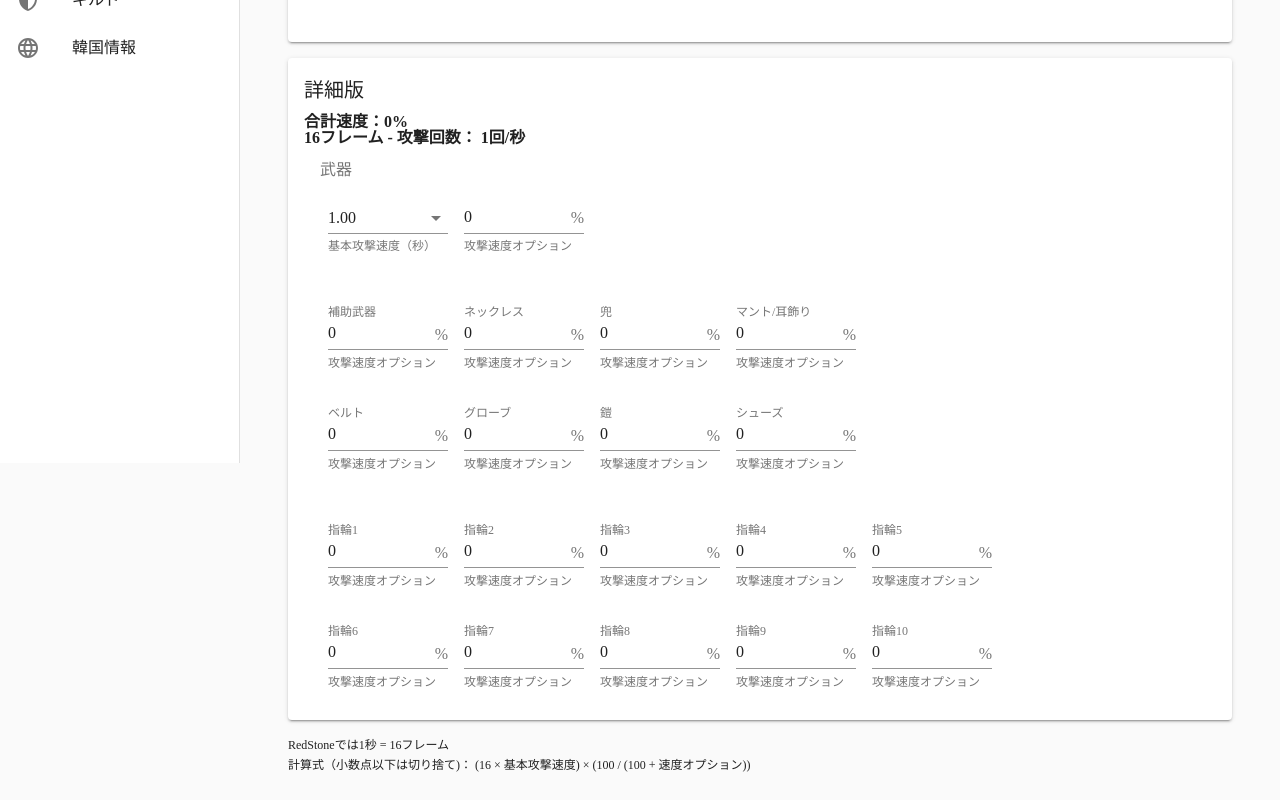
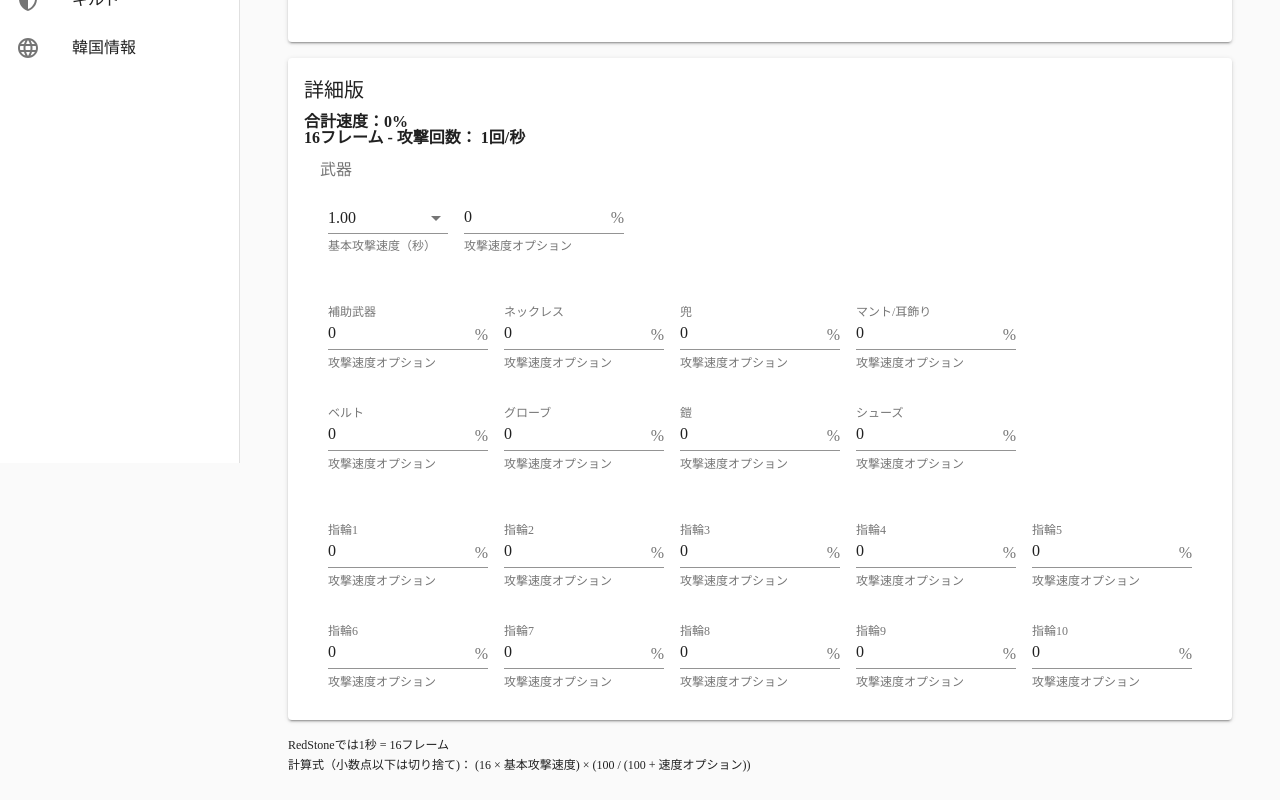
Before and after one commit to paveg/-redstone, a Next.js app: page /calculator in a window 1280 px wide. Shown: the part 337-1137 px from the top of the page. Built offline with nearby package versions, Linux system fonts and the light colour scheme.

Commit message:
✨ fix width

```diff
--- a/src/components/calculators/AttackSpeed.tsx
+++ b/src/components/calculators/AttackSpeed.tsx
@@ -117,7 +117,7 @@ const AttackSpeed: React.FC = () => {
               </FormControl>
               <FormControl className={classes.formControl}>
                 <TextField
-                  style={{ width: 120 }}
+                  style={{ width: 160 }}
                   error={speedOptionError}
                   helperText={
                     speedOptionError ? '速度オプション値が過大です' : '攻撃速度オプション'
@@ -146,7 +146,7 @@ const AttackSpeed: React.FC = () => {
           <FormGroup row>
             <FormControl className={classes.formControl}>
               <TextField
-                style={{ width: 120 }}
+                style={{ width: 160 }}
                 size="small"
                 label="補助武器"
                 error={speedOptionError}
@@ -170,7 +170,7 @@ const AttackSpeed: React.FC = () => {
             </FormControl>
             <FormControl className={classes.formControl}>
               <TextField
-                style={{ width: 120 }}
+                style={{ width: 160 }}
                 size="small"
                 label="ネックレス"
                 error={speedOptionError}
@@ -194,7 +194,7 @@ const AttackSpeed: React.FC = () => {
             </FormControl>
             <FormControl className={classes.formControl}>
               <TextField
-                style={{ width: 120 }}
+                style={{ width: 160 }}
                 size="small"
                 label="兜"
                 error={speedOptionError}
@@ -218,7 +218,7 @@ const AttackSpeed: React.FC = () => {
             </FormControl>
             <FormControl className={classes.formControl}>
               <TextField
-                style={{ width: 120 }}
+                style={{ width: 160 }}
                 size="small"
                 label="マント/耳飾り"
                 error={speedOptionError}
@@ -246,7 +246,7 @@ const AttackSpeed: React.FC = () => {
           <FormGroup row>
             <FormControl className={classes.formControl}>
               <TextField
-                style={{ width: 120 }}
+                style={{ width: 160 }}
                 size="small"
                 label="ベルト"
                 error={speedOptionError}
@@ -270,7 +270,7 @@ const AttackSpeed: React.FC = () => {
             </FormControl>
             <FormControl className={classes.formControl}>
               <TextField
-                style={{ width: 120 }}
+                style={{ width: 160 }}
                 size="small"
                 label="グローブ"
                 error={speedOptionError}
@@ -294,7 +294,7 @@ const AttackSpeed: React.FC = () => {
             </FormControl>
             <FormControl className={classes.formControl}>
               <TextField
-                style={{ width: 120 }}
+                style={{ width: 160 }}
                 size="small"
                 label="鎧"
                 error={speedOptionError}
@@ -318,7 +318,7 @@ const AttackSpeed: React.FC = () => {
             </FormControl>
             <FormControl className={classes.formControl}>
               <TextField
-                style={{ width: 120 }}
+                style={{ width: 160 }}
                 size="small"
                 label="シューズ"
                 error={speedOptionError}
@@ -346,7 +346,7 @@ const AttackSpeed: React.FC = () => {
           <FormGroup row>
             <FormControl className={classes.formControl}>
               <TextField
-                style={{ width: 120 }}
+                style={{ width: 160 }}
                 size="small"
                 label="指輪1"
                 error={speedOptionError}
@@ -370,7 +370,7 @@ const AttackSpeed: React.FC = () => {
             </FormControl>
             <FormControl className={classes.formControl}>
               <TextField
-                style={{ width: 120 }}
+                style={{ width: 160 }}
                 size="small"
                 label="指輪2"
                 error={speedOptionError}
@@ -394,7 +394,7 @@ const AttackSpeed: React.FC = () => {
             </FormControl>
             <FormControl className={classes.formControl}>
               <TextField
-                style={{ width: 120 }}
+                style={{ width: 160 }}
                 size="small"
                 label="指輪3"
                 error={speedOptionError}
@@ -418,7 +418,7 @@ const AttackSpeed: React.FC = () => {
             </FormControl>
             <FormControl className={classes.formControl}>
               <TextField
-                style={{ width: 120 }}
+                style={{ width: 160 }}
                 size="small"
                 label="指輪4"
                 error={speedOptionError}
@@ -442,7 +442,7 @@ const AttackSpeed: React.FC = () => {
             </FormControl>
             <FormControl className={classes.formControl}>
               <TextField
-                style={{ width: 120 }}
+                style={{ width: 160 }}
                 size="small"
                 label="指輪5"
                 error={speedOptionError}
@@ -468,7 +468,7 @@ const AttackSpeed: React.FC = () => {
           <FormGroup row>
             <FormControl className={classes.formControl}>
               <TextField
-                style={{ width: 120 }}
+                style={{ width: 160 }}
                 size="small"
                 label="指輪6"
                 error={speedOptionError}
@@ -492,7 +492,7 @@ const AttackSpeed: React.FC = () => {
             </FormControl>
             <FormControl className={classes.formControl}>
               <TextField
-                style={{ width: 120 }}
+                style={{ width: 160 }}
                 size="small"
                 label="指輪7"
                 error={speedOptionError}
@@ -516,7 +516,7 @@ const AttackSpeed: React.FC = () => {
             </FormControl>
             <FormControl className={classes.formControl}>
               <TextField
-                style={{ width: 120 }}
+                style={{ width: 160 }}
                 size="small"
                 label="指輪8"
                 error={speedOptionError}
@@ -540,7 +540,7 @@ const AttackSpeed: React.FC = () => {
             </FormControl>
             <FormControl className={classes.formControl}>
               <TextField
-                style={{ width: 120 }}
+                style={{ width: 160 }}
                 margin="dense"
                 size="small"
                 label="指輪9"
@@ -565,7 +565,7 @@ const AttackSpeed: React.FC = () => {
             </FormControl>
             <FormControl className={classes.formControl}>
               <TextField
-                style={{ width: 120 }}
+                style={{ width: 160 }}
                 size="small"
                 label="指輪10"
                 error={speedOptionError}
```
